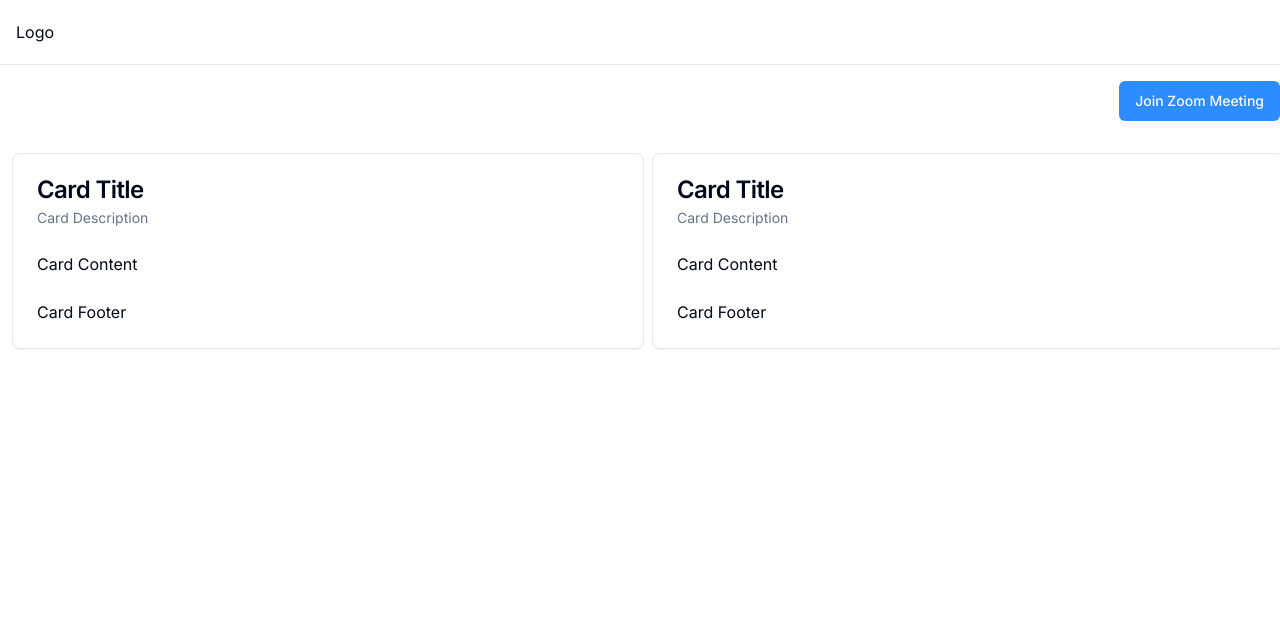
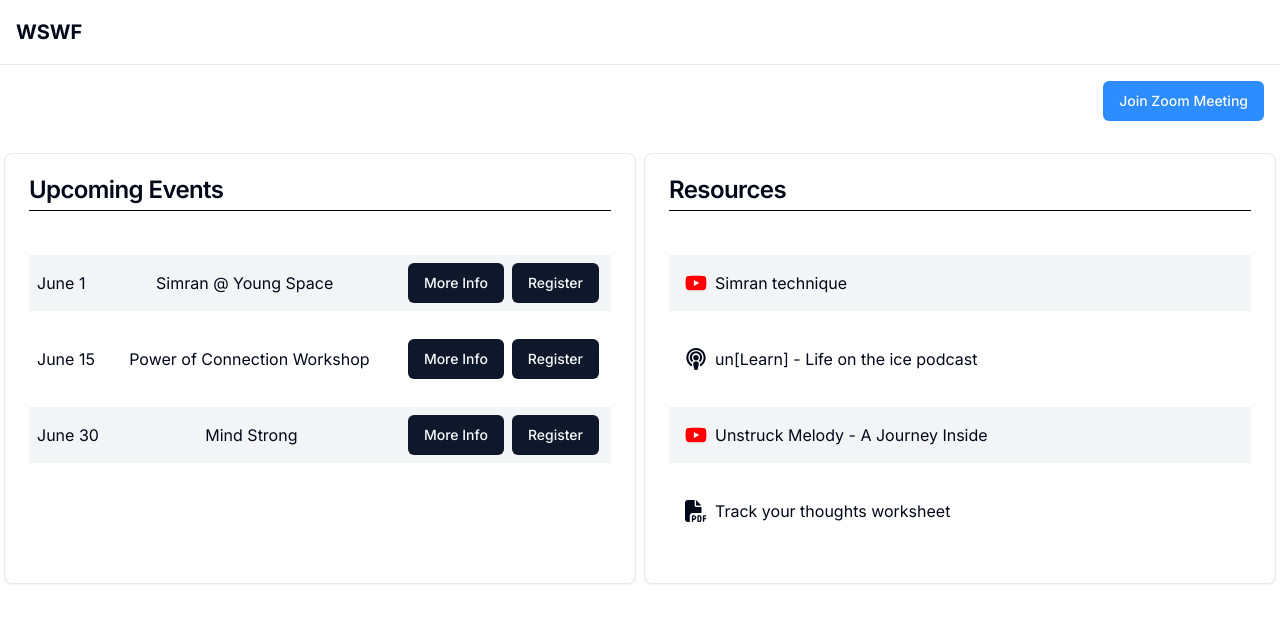
Before and after one commit to jdsghuman/wswf-poc, a Next.js app: page / in a window 1280 px wide. Shown: the top 622 px of the page. Built offline with nearby package versions, Linux system fonts and the light colour scheme.

Commit message:
add resource and events components

```diff
--- a/package.json
+++ b/package.json
@@ -16,6 +16,7 @@
     "next": "14.2.3",
     "react": "^18",
     "react-dom": "^18",
+    "react-icons": "^5.2.1",
     "tailwind-merge": "^2.3.0",
     "tailwindcss-animate": "^1.0.7"
   },
--- a/src/app/page.tsx
+++ b/src/app/page.tsx
@@ -1,4 +1,5 @@
 import Container from "@/components/container";
+import { Button } from "@/components/ui/button";
 import {
   Card,
   CardContent,
@@ -8,40 +9,81 @@ import {
   CardTitle,
 } from "@/components/ui/card";
 import ZoomLink from "@/components/zoom-link";
+import { FaYoutube } from "react-icons/fa";
+import { FaFilePdf } from "react-icons/fa6";
+import { FaPodcast } from "react-icons/fa";
 
 export default function Home() {
   return (
     <Container>
-      <div className="my-4 flex justify-end">
+      <div className="my-4 mx-4 flex justify-end">
         <ZoomLink meetingId="1234567890" passcode="password123" />
       </div>
-      <div className="flex w-full m-2 mt-8">
-        <div className="flex-1 ml-1 mr-1">
-          <Card>
+      <div className="flex w-full mt-8 max-xl:flex-col">
+        <div className="flex-1 ml-1 mr-1 max-xl:my-2">
+          <Card className="flex flex-col h-full">
             <CardHeader>
-              <CardTitle>Card Title</CardTitle>
-              <CardDescription>Card Description</CardDescription>
+              <CardTitle className="border-b border-black pb-2">
+                Upcoming Events
+              </CardTitle>
             </CardHeader>
             <CardContent>
-              <p>Card Content</p>
+              <ul>
+                <li className="flex justify-between items-center my-5 odd:bg-gray-100 p-2">
+                  <p>June 1</p>
+                  <p>Simran @ Young Space</p>
+                  <div>
+                    <Button className="mx-1">More Info</Button>
+                    <Button className="mx-1">Register</Button>
+                  </div>
+                </li>
+                <li className="flex justify-between items-center my-5 odd:bg-gray-100 p-2">
+                  <p>June 15</p>
+                  <p>Power of Connection Workshop</p>
+                  <div>
+                    <Button className="mx-1">More Info</Button>
+                    <Button className="mx-1">Register</Button>
+                  </div>
+                </li>
+                <li className="flex justify-between items-center my-5 odd:bg-gray-100 p-2">
+                  <p>June 30</p>
+                  <p>Mind Strong</p>
+                  <div>
+                    <Button className="mx-1">More Info</Button>
+                    <Button className="mx-1">Register</Button>
+                  </div>
+                </li>
+              </ul>
             </CardContent>
-            <CardFooter>
-              <p>Card Footer</p>
-            </CardFooter>
           </Card>
         </div>
-        <div className="flex-1 ml-1 mr-1">
-          <Card>
+        <div className="flex-1 ml-1 mr-1  max-xl:my-2">
+          <Card className="flex flex-col h-full">
             <CardHeader>
-              <CardTitle>Card Title</CardTitle>
-              <CardDescription>Card Description</CardDescription>
+              <CardTitle className="border-b border-black pb-2">
+                Resources
+              </CardTitle>
             </CardHeader>
             <CardContent>
-              <p>Card Content</p>
+              <ul>
+                <li className="flex items-center my-5 odd:bg-gray-100 p-4">
+                  <FaYoutube color="#FF0000" size={22} />
+                  <p className="ml-2">Simran technique</p>
+                </li>
+                <li className="flex items-center my-5 odd:bg-gray-100 p-4">
+                  <FaPodcast size={22} />
+                  <p className="ml-2">un[Learn] - Life on the ice podcast</p>
+                </li>
+                <li className="flex items-center my-5 odd:bg-gray-100 p-4">
+                  <FaYoutube color="#FF0000" size={22} />
+                  <p className="ml-2">Unstruck Melody - A Journey Inside</p>
+                </li>
+                <li className="flex items-center my-5 odd:bg-gray-100 p-4">
+                  <FaFilePdf size={22} />
+                  <p className="ml-2">Track your thoughts worksheet</p>
+                </li>
+              </ul>
             </CardContent>
-            <CardFooter>
-              <p>Card Footer</p>
-            </CardFooter>
           </Card>
         </div>
       </div>
--- a/src/components/navbar.tsx
+++ b/src/components/navbar.tsx
@@ -6,8 +6,8 @@ const Navbar = async () => {
       <div className="border-b">
         <Container>
           <nav>
-            <div className="relative pl-0 px-2 sm:px-2 md:px-4 flex justify-between h-16 items-center">
-              Logo
+            <div className="relative pl-0 px-2 sm:px-2 md:px-4 flex justify-between h-16 items-center font-bold text-xl">
+              WSWF
             </div>
           </nav>
         </Container>
--- a/tailwind.config.ts
+++ b/tailwind.config.ts
@@ -1,13 +1,13 @@
-import type { Config } from "tailwindcss"
+import type { Config } from "tailwindcss";
 
 const config = {
   darkMode: ["class"],
   content: [
-    './pages/**/*.{ts,tsx}',
-    './components/**/*.{ts,tsx}',
-    './app/**/*.{ts,tsx}',
-    './src/**/*.{ts,tsx}',
-	],
+    "./pages/**/*.{ts,tsx}",
+    "./components/**/*.{ts,tsx}",
+    "./app/**/*.{ts,tsx}",
+    "./src/**/*.{ts,tsx}",
+  ],
   prefix: "",
   theme: {
     container: {
@@ -73,8 +73,20 @@ const config = {
         "accordion-up": "accordion-up 0.2s ease-out",
       },
     },
+    screens: {
+      xs: "400px",
+      sm: "640px",
+      md: "769px",
+      lg: "1025px",
+      xl: "1200px",
+      "max-xl": { max: "1200px" },
+      "max-lg": { max: "1024px" },
+      "max-md": { max: "768px" },
+      "max-sm": { max: "640px" },
+      "max-xs": { max: "400px" },
+    },
   },
   plugins: [require("tailwindcss-animate")],
-} satisfies Config
+} satisfies Config;
 
-export default config
+export default config;
```
Also changed, not shown: 1 other file (tests, documents, lock files or other folders).
